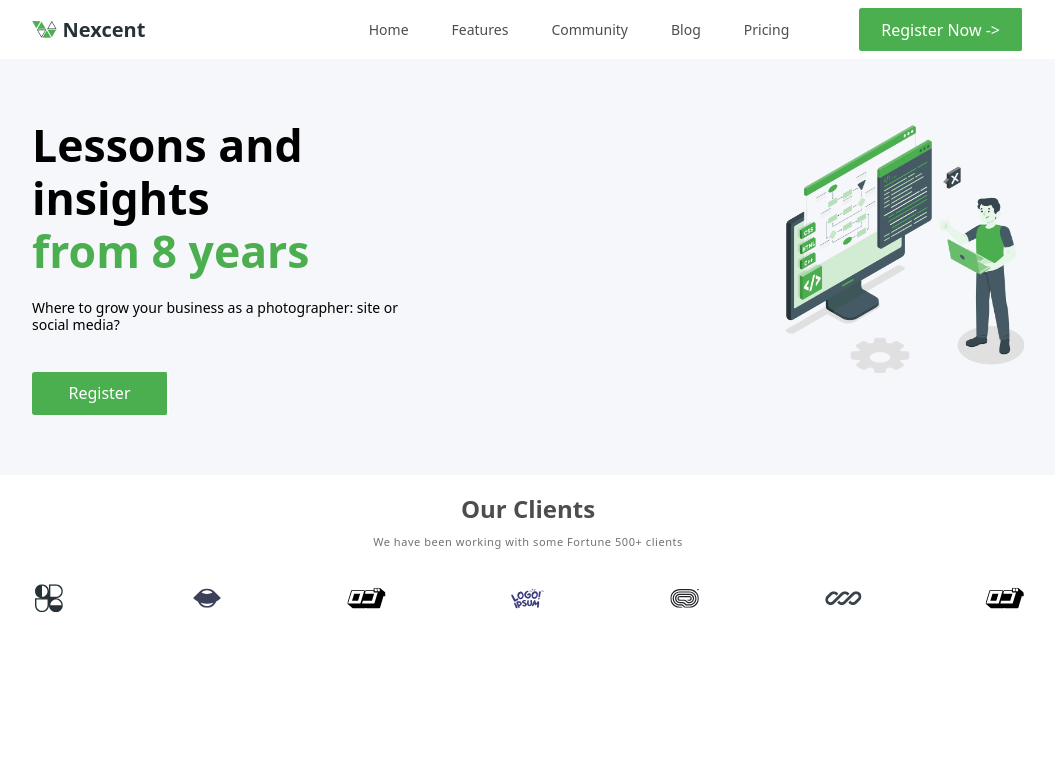
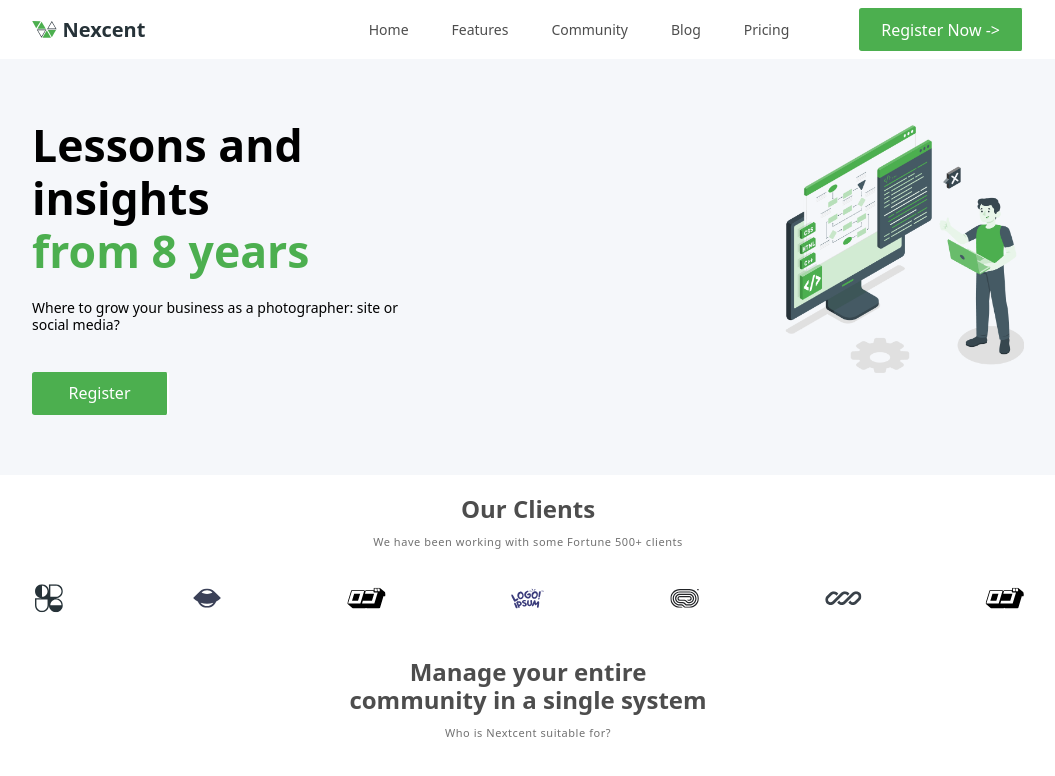
Before and after one commit to Zan-Mhmmdr/agency-landing-ui, a website: page index.html in a window 1280 px wide. Shown: the whole page, without its empty margins (112-1167 px from the left). Drawn offline with nearby package versions, Linux system fonts and the light colour scheme.

Commit message:
add: community section

```diff
--- a/index.html
+++ b/index.html
@@ -74,11 +74,12 @@
       >
         Our Clients
       </h1>
-      <span class="tracking-wider text-center text-[11px] font-normal leading-4 text-[#717171]"
+      <span
+        class="tracking-wider text-center text-[11px] font-normal leading-4 text-[#717171]"
         >We have been working with some Fortune 500+ clients</span
       >
 
-      <div class= "flex justify-between items-center mt-5">
+      <div class="flex justify-between items-center mt-5">
         <ul>
           <li>
             <a href=""><img src="src/assets/images/logos/Logo.svg" alt="" /></a>
@@ -127,6 +128,19 @@
           </li>
         </ul>
       </div>
+
+      <div class="mt-8 flex justify-center flex-col items-center gap-y-[11px]">
+        <h1
+          class="text-center font-semibold text-2xl w-[377px] leading-7 text-[#4D4D4D]"
+        >
+          Manage your entire community in a single system
+        </h1>
+        <p class="tracking-wider text-center text-[11px] font-normal leading-4 text-[#717171]">Who is Nextcent suitable for?</p>
+      </div>
+
+      <div class="flex flex-row justify-around">
+
+      </div>
     </section>
 
     <script src="src/js/main.js"></script>
```
